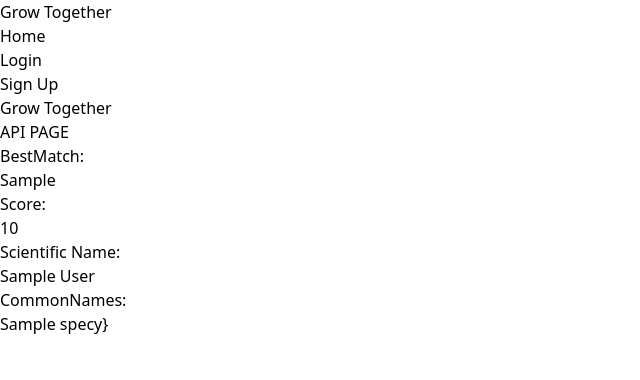
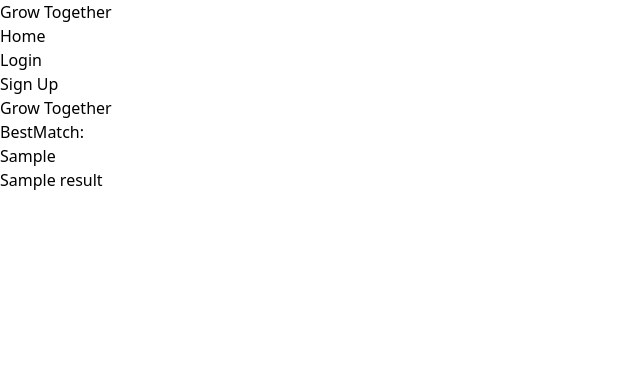
Before and after one commit to khos7990/grow-together, a Django app: template grow_together/main_app/templates/api.html in a window 1280 px wide. Shown: the top 380 px of the page, without its empty margins (0-640 px from the left). Run offline with Django 4.2, Linux system fonts and the light colour scheme; the template is opened without the code that fills it: most values are stand-ins (such as "Sample title", 1, 10 or a date in 2020); some libraries are stand-ins or nearby versions.

Commit message:
update api template

```diff
--- a/grow_together/main_app/templates/api.html
+++ b/grow_together/main_app/templates/api.html
@@ -3,23 +3,25 @@
 
 {% block main %}
 
-<h1> API PAGE</h1>
-
+<!-- <h1> API PAGE</h1> -->
 
 <!-- <form action="{% url 'add_photo' user.id %}" method="POST">
 {% csrf_token %}
 <input type="url" name="image">
 
 <input type="submit" value="upload-image"> -->
+<!-- </form> -->
 
-<h1> BestMatch: </h1> <h1>{{result.bestMatch}} </h1>
-{% for item in result.results %}
+<h1> BestMatch: </h1>
+<!-- <h1>{{result}} </h1> -->
+<h1>{{result.bestMatch}}</h1>
+<h1>{{result}}</h1>
+<!-- {% for item in result.results %}
 <h3> Score: </h3>   <h4> {{item.score}}</h4>
 <h3> Scientific Name: </h3>   <h4> {{item.species.scientificNameWithoutAuthor}}</h4>
 <h3> CommonNames: </h3>   <h4>{{item.species.commonNames}}}</h4>
 </br>
-</form>
-{% endfor %}
+{% endfor %} -->
 
 
 {% endblock %}
```
